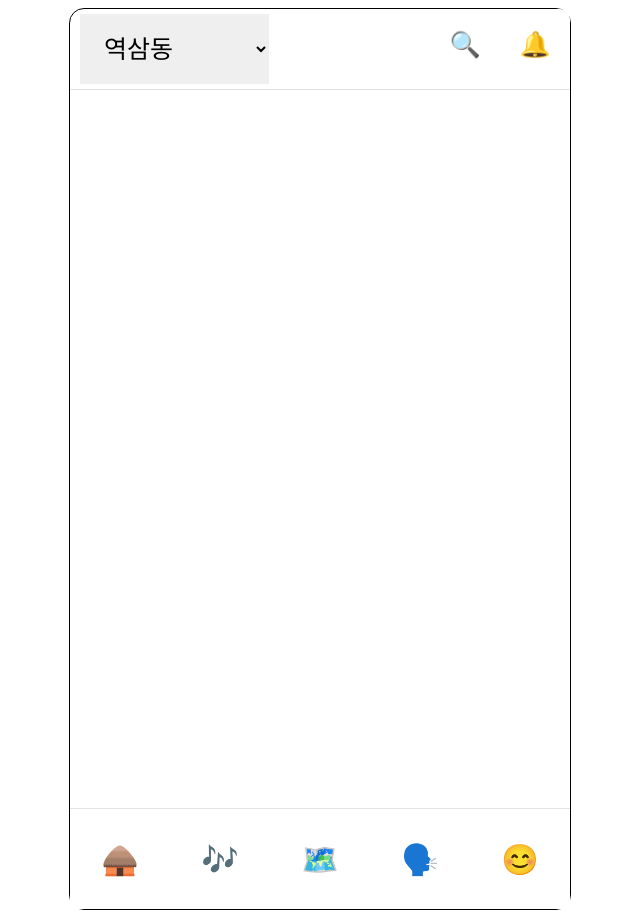
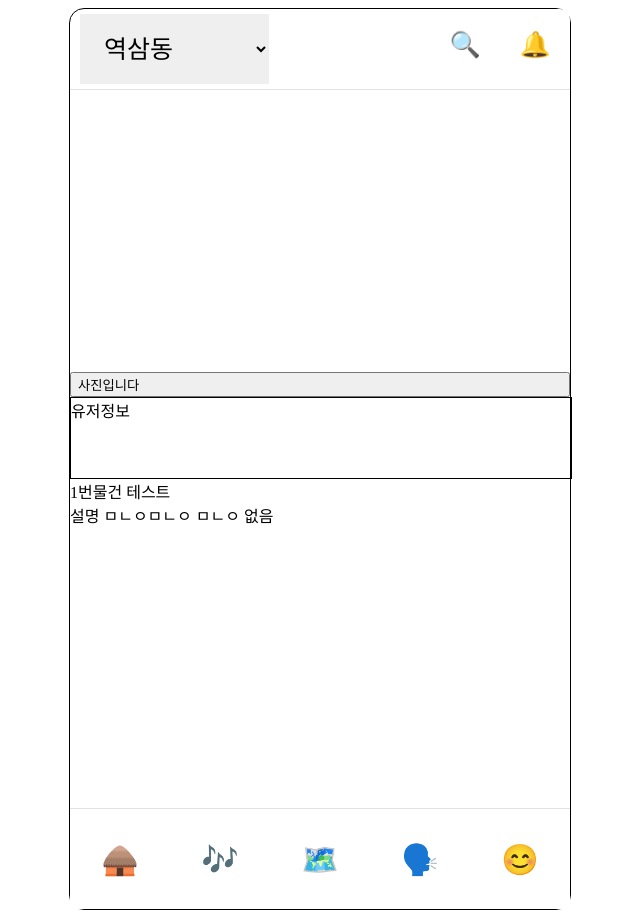
Before and after one commit to reload02/carrot1, a React (Vite) app: page /iteminfo/1 in a window 1280 px wide. Shown: the whole page, without its empty margins (320-960 px from the left). Built offline with nearby package versions, Linux system fonts and the light colour scheme.

Commit message:
상세페이지 이동 구현

```diff
--- a/src/App.jsx
+++ b/src/App.jsx
@@ -6,6 +6,7 @@ import CityMap from './pages/CityMap'
 import EditContent from './pages/EditContent'
 import MyInfo from './pages/MyInfo'
 import NewContent from './pages/NewContent'
+import ItemInfo from './pages/itemInfo'
 import { Route, Routes } from 'react-router-dom'
 import Header from './component/Header'
 import Footer from './component/Footer'
@@ -16,7 +17,7 @@ let itemDatas = [
     "itemId": 1,
     "img": [],
     "title": "1번물건 테스트",
-    "explain": "설명 없음",
+    "explain": "설명 \n\n\n\n\n\nㅁㄴㅇㅁㄴㅇ\n\n\nㅁㄴㅇ\n\n없음",
     "lenth": "100m",
     "locationq": "행운동",
     "uploadTime": "10분전",
@@ -271,6 +272,7 @@ function App() {
           <Route path = "/editcontent" element={<EditContent/>}/>
           <Route path = "/myinfo" element={<MyInfo/>}/>
           <Route path = "/newcontent" element={<NewContent/>}/>
+          <Route path = "/iteminfo/:id" element={<ItemInfo/>}/>
         </Routes>
     </itemDatasContext.Provider>
     <Footer className="Footer"/>
--- a/src/component/List.jsx
+++ b/src/component/List.jsx
@@ -1,10 +1,16 @@
 import './List.css'
+import { useNavigate } from 'react-router-dom'
 
 const List = ({items})=>{
 
-    console.log(items)
+    const navigate = useNavigate();
+
+    const MovePage = (pageName) =>{
+        navigate(`/${pageName}`)
+    }
+
 return(
-    <div className="List" onClick = {()=>{console.log(1123)}}>
+    <div className="List" onClick = {()=>{MovePage(`iteminfo/${items.itemId}`)}}>
         {/*사진 , 제목, (가까우면 거리)지역, 시간 , 태그 ,  가격 , 더보기 (숨기기,설명,신고,닫기) 관심수 채팅수 좋아요수*/}
         <div className="imgCont"><button className='img'>사진입니다</button></div>
         <div className='box'>
@@ -14,7 +20,7 @@ return(
                     <div className="infoCont">{items.lenth} - {items.locationq} - {items.uploadTime} </div>
                     <div className="priceCont">{items.price}원</div>
                 </div>
-                    <button className="moreCont" onClick = {()=>{console.log(99)}}>:</button>
+                    <button className="moreCont" onClick = {()=>{MovePage('iteminfo/2')}}>:</button>
             </div>
                 <div className="responeCont">♡{items.heart} ☏{items.chatTime}</div>
         </div>
--- /dev/null
+++ b/src/pages/ItemInfo.css
@@ -0,0 +1,24 @@
+.ItemInfo{
+    display: flex;
+    flex-direction: column;
+
+}
+
+.picture{
+    display: flex;
+    flex: 1;
+    height: 400px;
+}
+
+.userInfo{
+    width: 500px;
+    height: 80px;
+    padding: 0px;
+    border: 1px solid black;
+}
+
+.ItemInfo{
+    width: auto;
+    height: auto;
+
+}
--- /dev/null
+++ b/src/pages/ItemInfo.jsx
@@ -0,0 +1,21 @@
+import { useContext } from 'react'
+import { itemDatasContext } from '../App'
+import { useParams } from 'react-router-dom';
+import './ItemInfo.css'
+
+const ItemInfo = ()=>{
+    const { id } = useParams();
+    const itemDatas = useContext(itemDatasContext);
+
+return(<div className='ItemInfo'>
+    <button className='picture'>사진입니다</button>
+    <div className='userInfo'>유저정보</div>
+    <div className='itemInfo'>
+        <div>
+            {itemDatas[id-1].title}
+        </div>
+        {itemDatas[id-1].explain}</div>
+</div>)
+}
+
+export default ItemInfo
```
